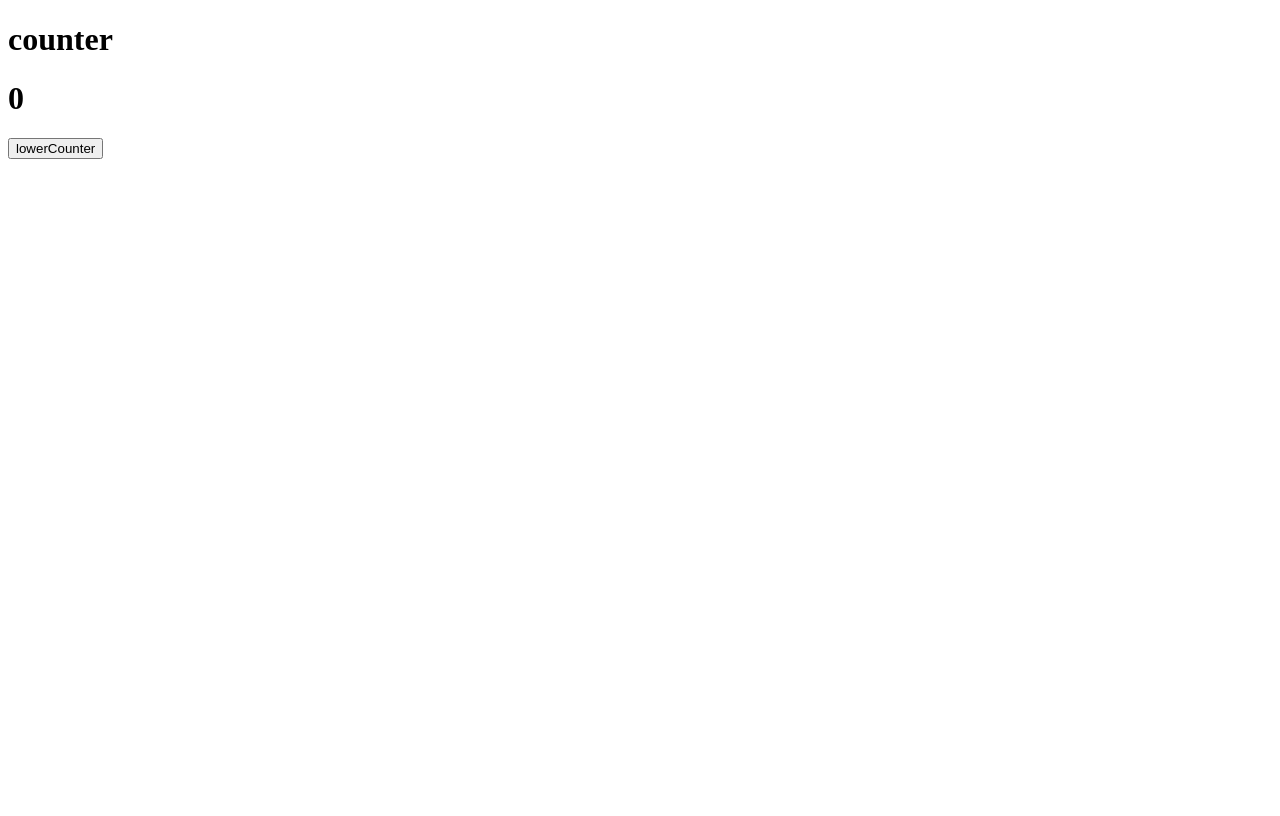
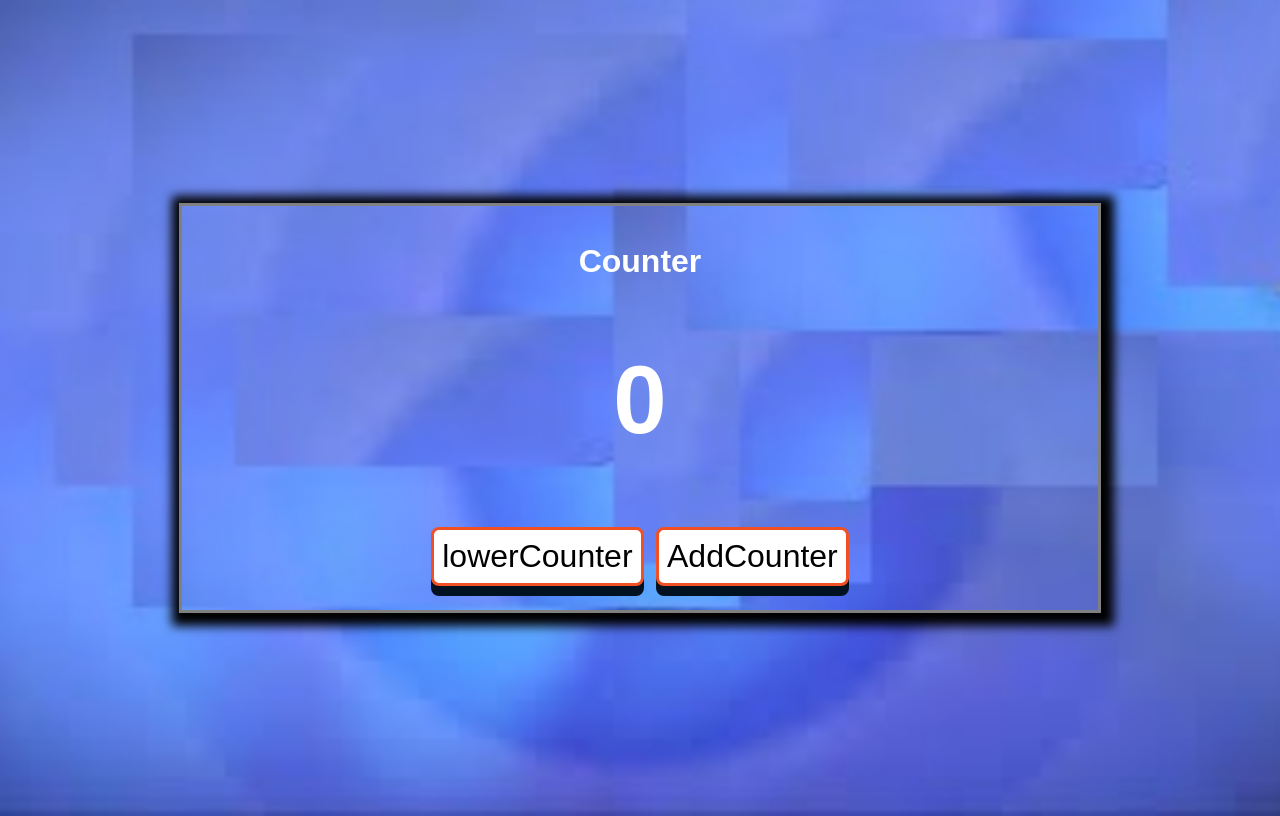
Before and after one commit to mohamud-eslan/calculator, a plain HTML site: page index.html in a window 1280 px wide. Drawn offline with Linux system fonts and the light colour scheme.

Commit message:
added css style file

```diff
--- a/index.html
+++ b/index.html
@@ -11,7 +11,9 @@
         <h1>counter</h1>
         <h1 class="counter">0</h1>
         <div id="bans">
+
             <button type="button" class="btn" id="lowerCounterBnt">lowerCounter</button>
+            <button type="button" class="btn" id="addCounterBnt">AddCounter</button>
         </div>
     </div>
 
--- a/style.css
+++ b/style.css
@@ -0,0 +1,41 @@
+body{
+    min-height: 100vh;
+    display: flex;
+    align-items: center;
+    justify-content: center;
+    background: url('images/images.jpg');
+    background-position: center;
+    background-size: cover;
+    background-repeat: no-repeat;
+    color: white;
+    font-family: Arial, Helvetica, sans-serif;
+    text-transform: capitalize;
+}
+.counter-box{
+    flex: 0 0 70%;
+    text-align: center;
+    border: 3px solid grey;
+    padding: 1rem;
+    font-weight: bold;
+    box-shadow: 3px 3px 10px 10px black;
+}
+.counter{
+    font-size: 6rem;
+}
+.btn{
+    background: white;
+    border-radius: 8px;
+    padding: 0.5rem;
+    font-size: 2rem;
+    margin: 0.5rem 0.25rem;
+    border: 3px solid #f15025;
+    box-shadow: 0px 10px #001221;
+    outline: none;
+}
+.btn:hover{
+    background-color: #4caf50;
+    color: white;
+}
+.btn.active{
+    box-shadow: none;
+}
```
Also changed, not shown: images/images.jpg (added).
